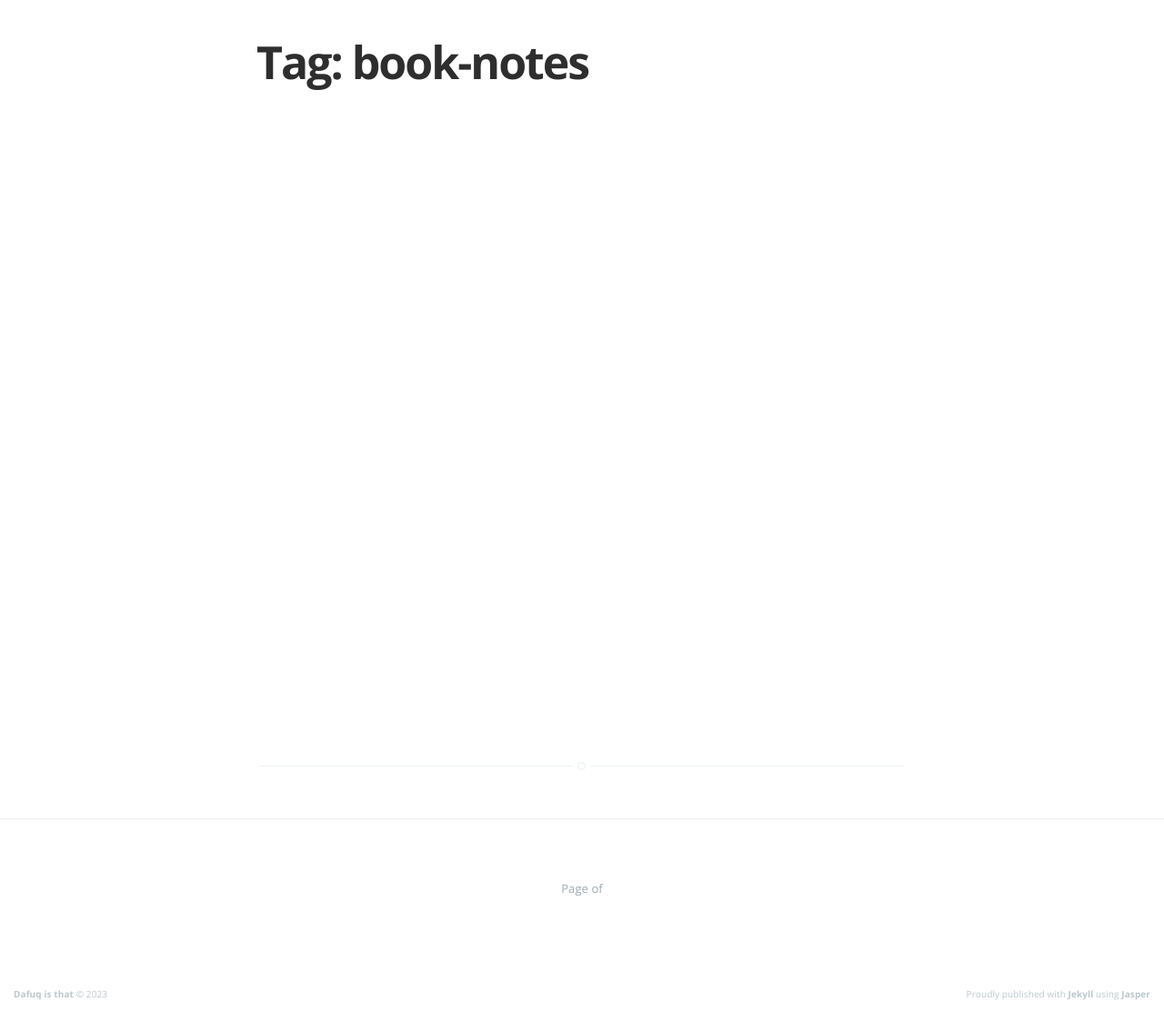
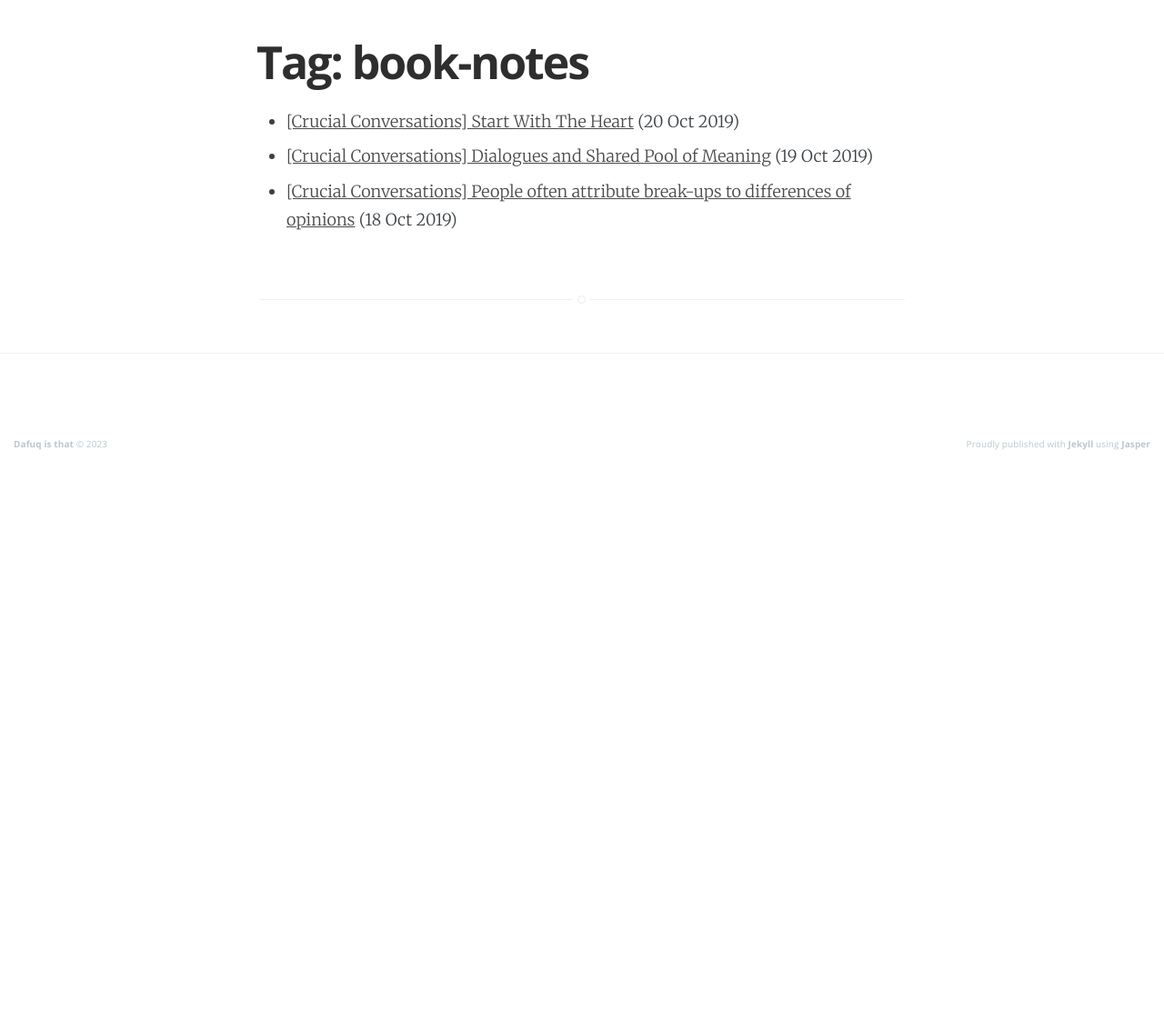
Before and after one commit to minhthanh3145/minhthanh3145.github.io, a Jekyll site: the page built from tag/book-notes.md, in a window 1280 px wide. Shown: the whole page at 91% size. Built offline with Jekyll 4.4.1, drawn with Linux system fonts in a browser that asks for light colours; nearby versions of some CDN libraries; after the commit the page ends 940 px from its top, so only the background shows below that.

```diff
--- a/_layouts/tag.xml
+++ b/_layouts/tag.xml
@@ -2,6 +2,7 @@
 layout: atom
 title: nil
 ---
+
 {% for post in page.posts %}
 	<item>
 	  <title>{{ post.title }}</title>
--- a/_layouts/tagpane.html
+++ b/_layouts/tagpane.html
@@ -7,30 +7,14 @@
 current: tag
 ---
 
-
 <div class="post">
 <h1>Tag: {{ page.tag }}</h1>
 <ul>
 {% for post in site.tags[page.tag] %}
-    <div class="vertical">
-      <div class="main-header-content inner">
-        <h1 class="page-title">
-          {{ post.title }}</a> ({{ post.date | date_to_string }})<br>
-        </h1>
-        <h2 class="page-description">
+  <li><a href="{{ post.url }}">{{ post.title }}</a> ({{ post.date | date_to_string }})<br>
     {{ post.description }}
-        </h2>
-      </div>
-    </div>
+  </li>
 {% endfor %}
 </ul>
 </div>
 <hr>
-
-<!-- The main content area on the homepage -->
-<main id="content" class="content" role="main">
-
-  <!-- The tag below includes the post loop - partials/loop.hbs -->
-  {% include loop.html %}
-
-</main>
```
Lines whose indentation alone changed are shown as unchanged.
